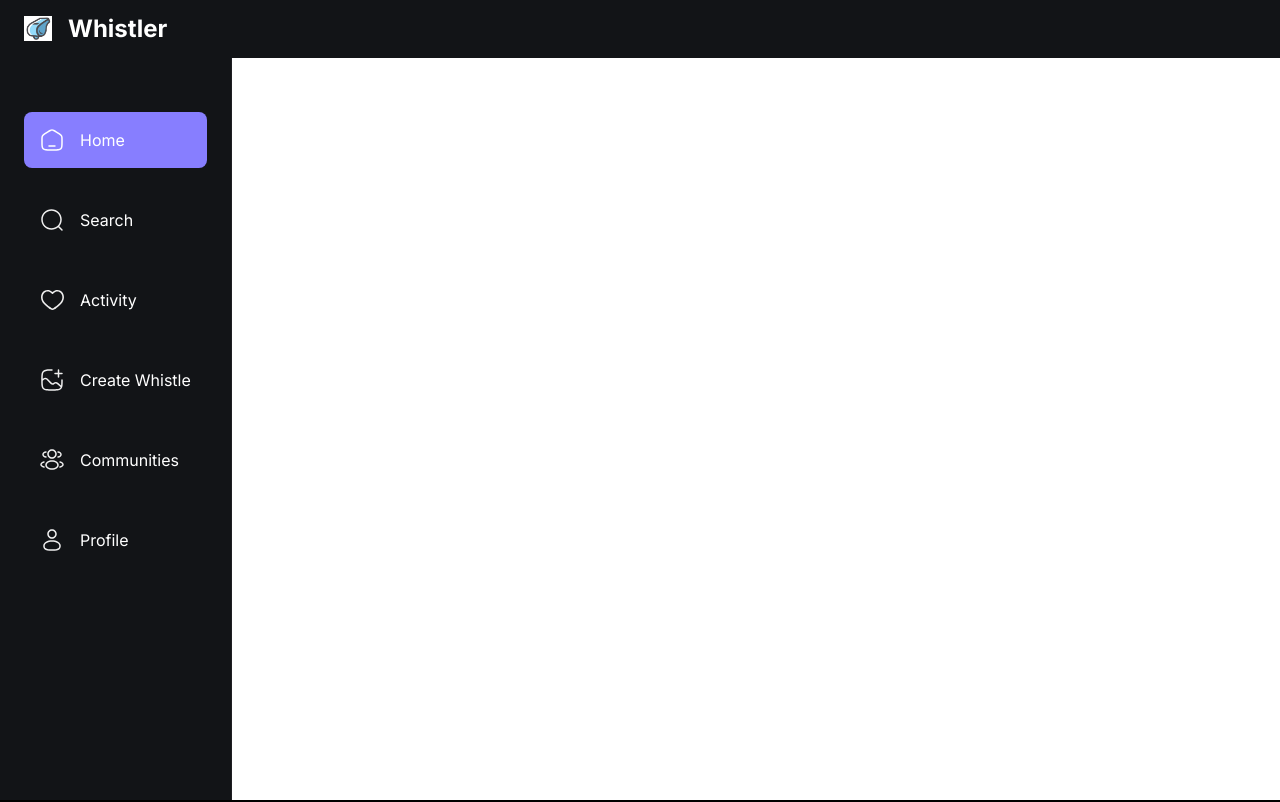
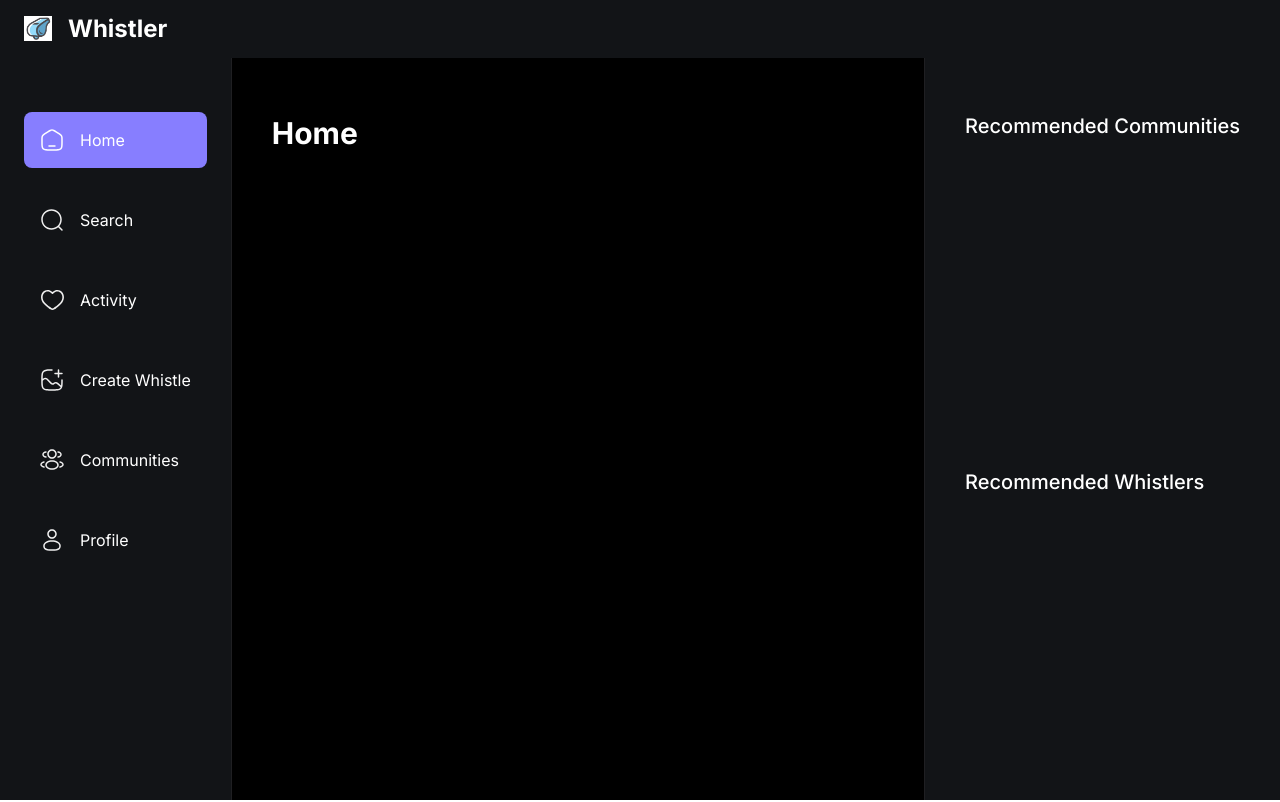
Before and after one commit to Ryanb021/the-real-whistler, a Next.js app: page / in a window 1280 px wide. Shown: the top 802 px of the page. Built offline with nearby package versions, Linux system fonts and the light colour scheme; no server answers.

Commit message:
rightsidebar

```diff
--- a/app/(auth)/onboarding/page.tsx
+++ b/app/(auth)/onboarding/page.tsx
@@ -1,7 +1,17 @@
+import AccountProfile from "@/components/forms/AccountProfile";
+
 async function Page() {
   return (
-    <main>
+    <main className="mx-auto flex max-w-3xl flex-col justify-start px-10 py-20">
       <h1 className="head-text">Onboarding</h1>
+      <p className="mt-3 text-base-regular text-light-2">
+        Complete your profile to use Whistler
+      </p>
+
+      <section className="mt-9 bg-dark-2 p-10">
+
+      </section>
+      <AccountProfile />
     </main>
   )
 }
--- a/app/(root)/layout.tsx
+++ b/app/(root)/layout.tsx
@@ -25,7 +25,7 @@
         <body className={inter.className}>
           <Topbar />
 
-          <main>
+          <main className="flex felx-row">
             <LeftSidebar />
 
             <section className="main-container">
--- /dev/null
+++ b/components/forms/AccountProfile.tsx
@@ -0,0 +1,11 @@
+"use client"
+
+const AccountProfile = () => {
+  return (
+    <div>
+      Account Profile
+    </div>
+  )
+}
+
+export default AccountProfile;
--- a/components/shared/RightSidebar.tsx
+++ b/components/shared/RightSidebar.tsx
@@ -2,7 +2,10 @@
   return (
     <section className="custom-scrollbar rightsidebar">
       <div className="flex flex-1 flex-col justify-start">
-        <h3>Suggested Communities</h3>
+        <h3 className="text-heading4-medium text-light-1">Recommended Communities</h3>
+      </div>
+      <div className="flex flex-1 flex-col justify-start">
+        <h3 className="text-heading4-medium text-light-1">Recommended Whistlers</h3>
       </div>
     </section>
   )
--- a/components/shared/Topbar.tsx
+++ b/components/shared/Topbar.tsx
@@ -1,6 +1,7 @@
 import { OrganizationSwitcher, SignOutButton, SignedIn } from "@clerk/nextjs";
 import Image from "next/image";
 import Link from "next/link";
+import { dark } from "@clerk/themes";
 
 function Topbar() {
   return (
@@ -28,6 +29,7 @@
 
         <OrganizationSwitcher
           appearance={{
+            baseTheme: dark,
             elements: {
               organizationSwitcherTrigger:
                 "py-2 px-4"
--- a/package.json
+++ b/package.json
@@ -10,6 +10,7 @@
   },
   "dependencies": {
     "@clerk/nextjs": "^4.23.5",
+    "@clerk/themes": "^1.7.5",
     "@types/node": "20.6.0",
     "@types/react": "18.2.21",
     "@types/react-dom": "18.2.7",
```
Also changed, not shown: 1 other file (tests, documents, lock files or other folders).
